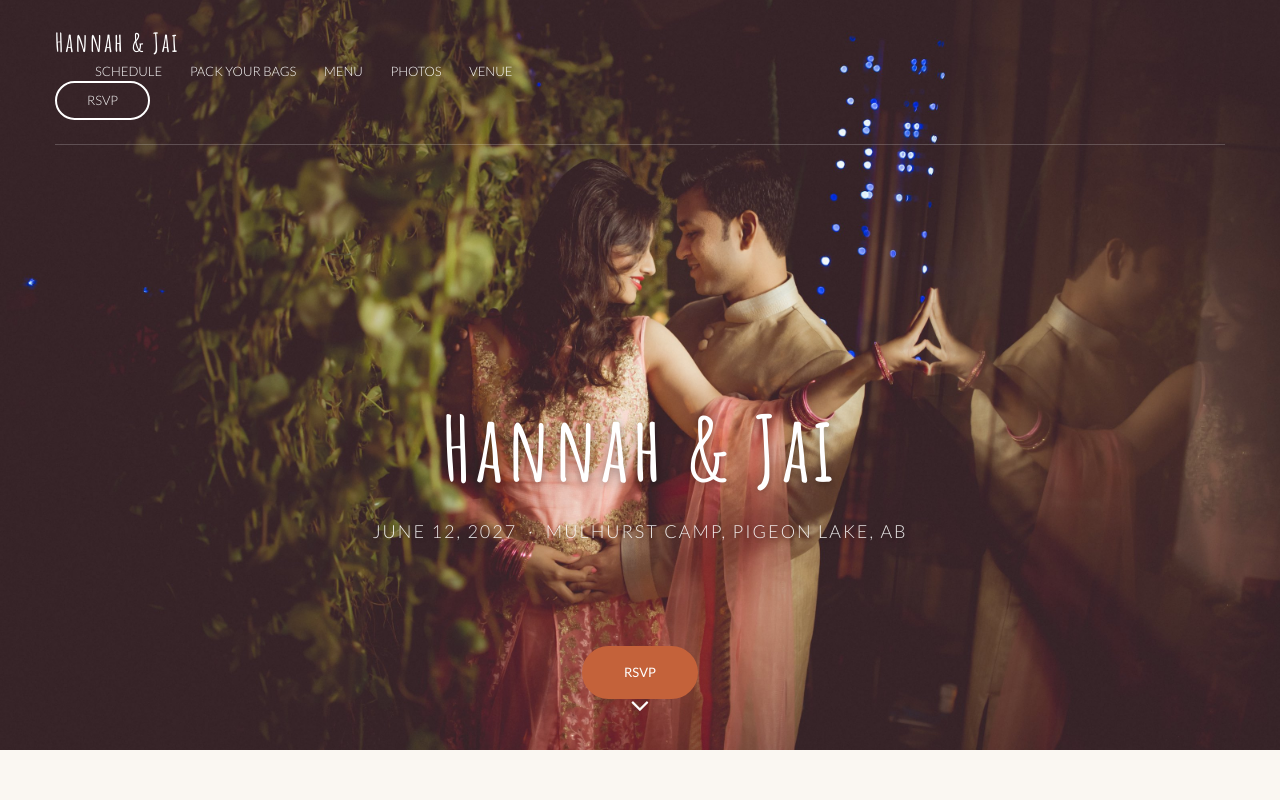
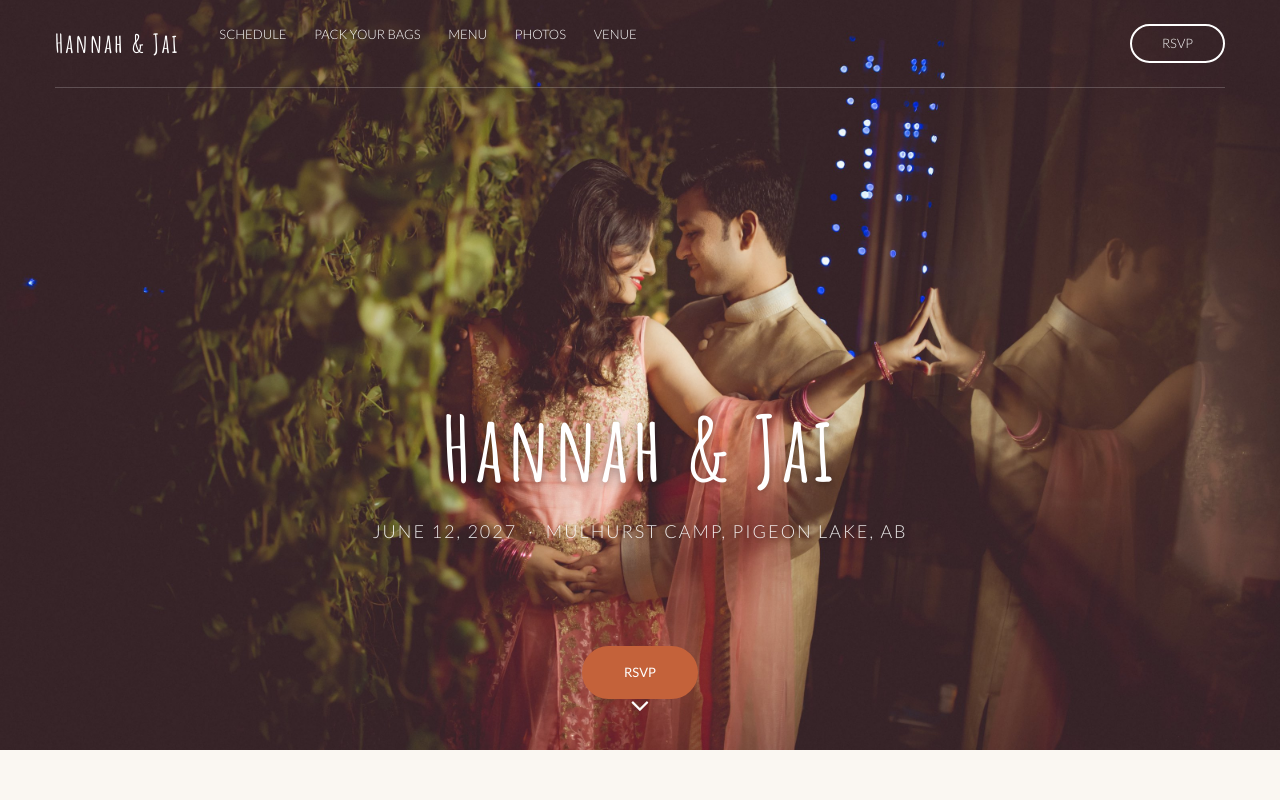
Before and after one commit to jai-riley/hannahandjai-wedding, a website: page index.html in a window 1280 px wide. Shown: the top 800 px of the page. Drawn offline with nearby package versions, Linux system fonts and the light colour scheme; some packages are replaced by stand-ins of ours; files whose address does not match are found by name; a web font is replaced by a local one.

Commit message:
Fix: apply flexbox to header-content, float RSVP right

```diff
--- a/sass/styles.scss
+++ b/sass/styles.scss
@@ -310,13 +310,15 @@ header {
   width: 1170px;
   margin: 0 auto;
   transition: padding 300ms ease-in-out;
-  display: flex;
-  align-items: center;
 
   a {
     color: $txt-light;
     text-transform: uppercase;
     font-size: $nav-font-size;
+  }
+  .header-content {
+    display: flex;
+    align-items: center;
   }
   .logo {
     flex-shrink: 0;
@@ -331,10 +333,12 @@ header {
   }
   .header-nav {
     flex: 1;
+    display: inline-block;
   }
   ul.primary-nav {
     margin: 0 0 0 40px;
     padding: 0;
+    display: inline;
 
     li {
       display: inline;
@@ -353,7 +357,7 @@ header {
     }
   }
   ul.member-actions {
-    flex-shrink: 0;
+    float: right;
     margin: 0;
     padding: 0;
 
```
Also changed, not shown: css/styles.min.css.
